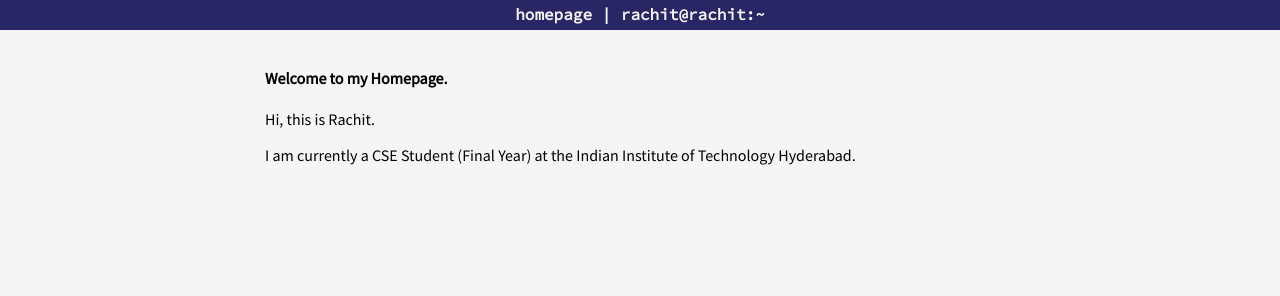
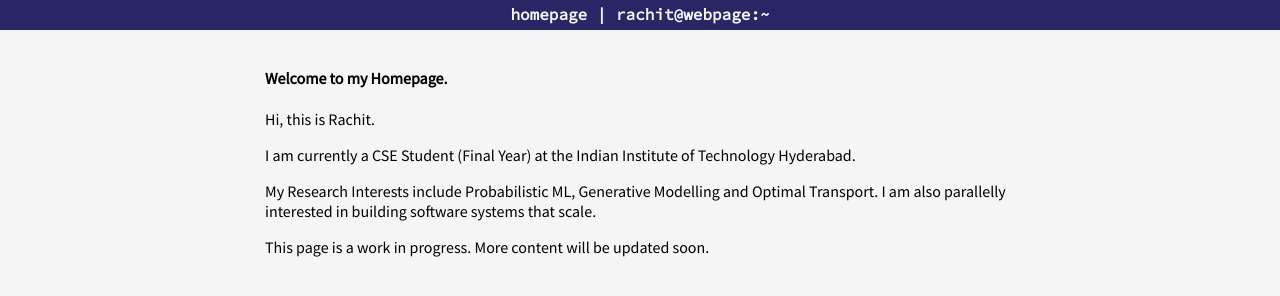
Before and after one commit to RachitKeertiDas/RachitKeertiDas.github.io, a plain HTML site: page index.html in a window 1280 px wide. Drawn offline with Linux system fonts and the light colour scheme.

Commit message:
Add Interests and WIP Notice

```diff
--- a/index.html
+++ b/index.html
@@ -10,7 +10,7 @@
 	</head>
 	<body>
 		<div id='header'>
-			homepage | rachit@rachit:~
+			homepage | rachit@webpage:~
 		</div>
 		<div id='content'>
 			<h4> Welcome to my Homepage.</h4>
@@ -18,6 +18,11 @@
 
 			<p>I am currently a CSE Student (Final Year) at the Indian Institute of Technology Hyderabad. </p>
 
+			<p>My Research Interests include Probabilistic ML, Generative Modelling and Optimal Transport. I am also parallelly interested in building software systems that scale.
+			</p>
+
+			<p>This page is a work in progress. More content will be updated soon.</p>
+
 
 		</div>
 	</body>
```
